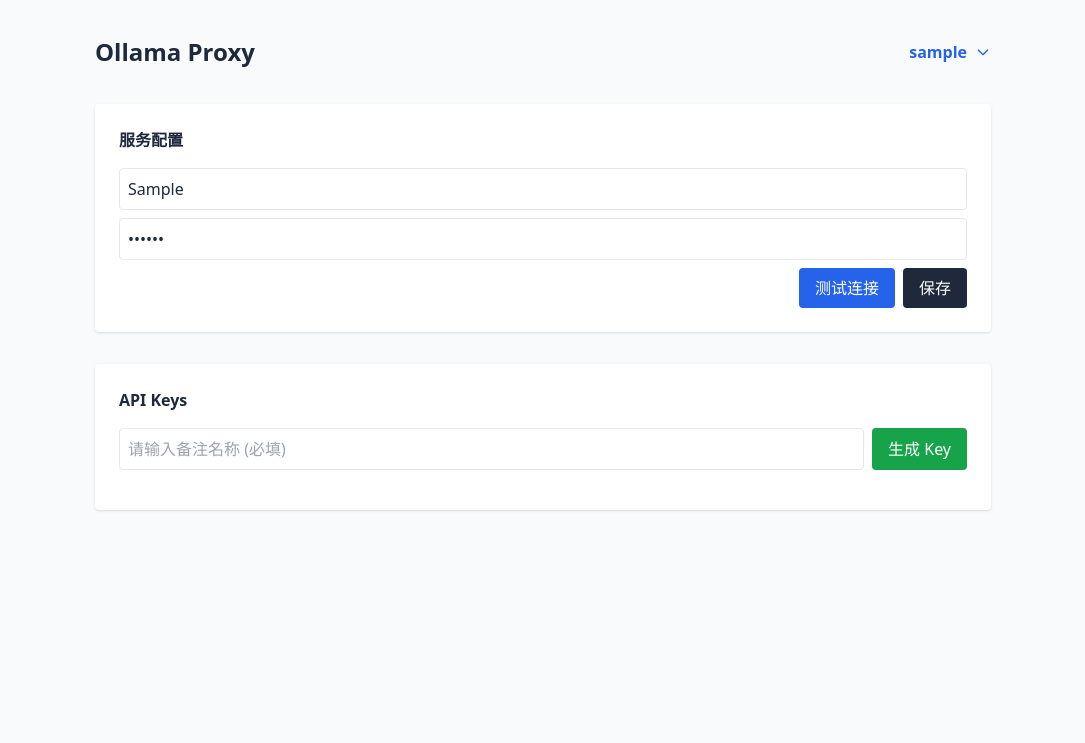
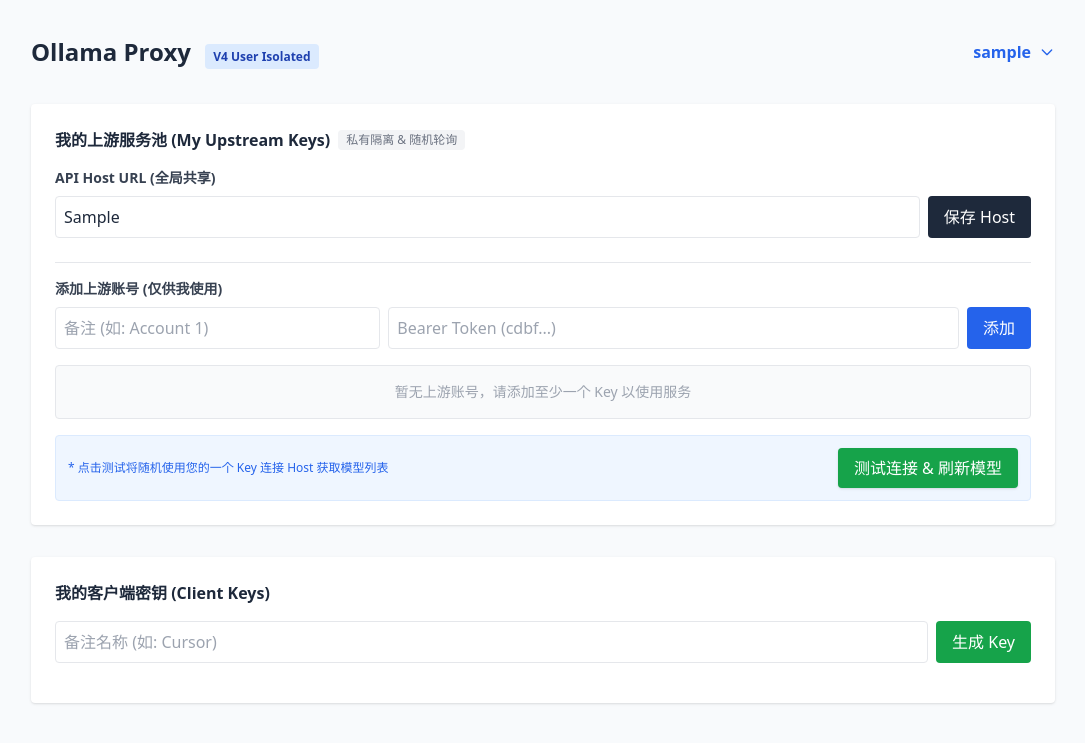
Before and after one commit to lewellyn7/Ollamacloud-Proxy, a Python web app: template app/templates/admin.html in a window 1280 px wide. Shown: the top 743 px of the page, without its empty margins (97-1182 px from the left). Run offline with Jinja, Linux system fonts and the light colour scheme; the template is opened without the code that fills it: most values are stand-ins (such as "Sample title", 1, 10 or a date in 2020); some libraries are stand-ins or nearby versions.

Commit message:
Revise admin.html for versioning and UI enhancements
Updated the admin interface to reflect versioning and improved user experience with upstream keys management.

```diff
--- a/app/templates/admin.html
+++ b/app/templates/admin.html
@@ -1,18 +1,18 @@
 <!DOCTYPE html>
 <html>
 <head>
-    <title>Admin</title>
+    <title>Admin V4</title>
     <script src="https://cdn.tailwindcss.com"></script>
     <script src="https://unpkg.com/vue@3/dist/vue.global.js"></script>
 </head>
 <body class="bg-slate-50 text-slate-800 p-8 min-h-screen">
-    <div id="app" class="max-w-4xl mx-auto relative">
+    <div id="app" class="max-w-5xl mx-auto relative">
         <div class="fixed bottom-5 right-5 z-50 flex flex-col gap-2">
             <div v-for="t in toasts" :key="t.id" :class="t.type=='error'?'bg-red-500':'bg-green-500'" class="text-white px-6 py-3 rounded shadow" v-text="t.msg"></div>
         </div>
 
         <header class="mb-8 flex justify-between items-center relative z-10">
-            <h1 class="text-2xl font-bold">Ollama Proxy</h1>
+            <h1 class="text-2xl font-bold">Ollama Proxy <span class="text-xs bg-blue-100 text-blue-800 px-2 py-1 rounded ml-2">V4 User Isolated</span></h1>
             <div class="relative group">
                 <button class="flex items-center gap-2 font-bold text-blue-600 hover:text-blue-800 py-2">
                     <span v-text="user"></span>
@@ -26,23 +26,64 @@
         </header>
 
         <section class="bg-white p-6 rounded shadow mb-8">
-            <h2 class="font-bold mb-4">服务配置</h2>
-            <input v-model="config.host" class="w-full p-2 border rounded mb-2" placeholder="Ollama URL">
-            <input v-model="config.key" type="password" class="w-full p-2 border rounded mb-2" placeholder="API Key (Optional)">
-            <div class="flex justify-end gap-2">
-                <button @click="testConn" :disabled="loading" class="bg-blue-600 text-white px-4 py-2 rounded" v-text="loading?'检测中...':'测试连接'"></button>
-                <button @click="saveConf" class="bg-slate-800 text-white px-4 py-2 rounded">保存</button>
+            <h2 class="font-bold mb-4 flex items-center gap-2">
+                我的上游服务池 (My Upstream Keys)
+                <span class="text-xs font-normal text-gray-500 bg-gray-100 px-2 py-0.5 rounded">私有隔离 & 随机轮询</span>
+            </h2>
+
+            <div class="mb-6">
+                <label class="block text-sm font-bold text-gray-700 mb-2">API Host URL (全局共享)</label>
+                <div class="flex gap-2">
+                    <input v-model="config.host" class="flex-1 p-2 border rounded" placeholder="https://ollama.com/api/chat">
+                    <button @click="saveConf" class="bg-slate-800 text-white px-4 py-2 rounded">保存 Host</button>
+                </div>
             </div>
-            <div v-if="models.length" class="mt-4 p-4 bg-green-50 rounded text-sm text-green-800">
-                <p class="font-bold mb-2">可用模型:</p>
-                <span v-for="m in models" class="mr-2 mb-2 inline-block bg-white border px-2 py-1 rounded" v-text="m"></span>
+
+            <div class="border-t pt-4">
+                <label class="block text-sm font-bold text-gray-700 mb-2">添加上游账号 (仅供我使用)</label>
+                <div class="flex gap-2 mb-4">
+                    <input v-model="newUpRemark" class="w-1/3 p-2 border rounded" placeholder="备注 (如: Account 1)">
+                    <input v-model="newUpKey" class="flex-1 p-2 border rounded" placeholder="Bearer Token (cdbf...)">
+                    <button @click="addUpKey" class="bg-blue-600 text-white px-4 py-2 rounded">添加</button>
+                </div>
+
+                <div class="bg-gray-50 rounded border mb-4">
+                    <div v-for="uk in upKeys" :key="uk.key" class="flex justify-between items-center p-3 border-b last:border-0">
+                        <div>
+                            <span class="font-bold text-sm text-gray-700" v-text="uk.remarks"></span>
+                            <code class="ml-2 text-xs text-gray-500" v-text="uk.key.substring(0, 10) + '...'"></code>
+                        </div>
+                        <div class="flex items-center gap-4">
+                            <span class="text-xs text-green-600 bg-green-100 px-2 py-1 rounded">就绪</span>
+                            <button @click="delUpKey(uk.key)" class="text-red-500 text-sm hover:underline">删除</button>
+                        </div>
+                    </div>
+                    <div v-if="upKeys.length === 0" class="p-4 text-center text-gray-400 text-sm">暂无上游账号，请添加至少一个 Key 以使用服务</div>
+                </div>
+
+                <div class="flex justify-between items-center bg-blue-50 p-3 rounded border border-blue-100">
+                    <div class="text-xs text-blue-600">
+                        * 点击测试将随机使用您的一个 Key 连接 Host 获取模型列表
+                    </div>
+                    <button @click="testConn" :disabled="loading" class="bg-green-600 text-white px-4 py-2 rounded shadow hover:bg-green-700 transition flex items-center gap-2">
+                        <span v-if="loading">连接中...</span>
+                        <span v-else>测试连接 & 刷新模型</span>
+                    </button>
+                </div>
+
+                <div v-if="models.length > 0" class="mt-4 p-4 bg-green-50 rounded-lg border border-green-200">
+                    <p class="text-sm text-green-800 font-bold mb-3">连接成功！当前 Key 可用模型：</p>
+                    <div class="flex flex-wrap gap-2 max-h-40 overflow-y-auto">
+                        <span v-for="m in models" :key="m" class="px-2 py-1 bg-white border border-green-300 rounded text-xs text-green-700 font-mono select-all" v-text="m"></span>
+                    </div>
+                </div>
             </div>
         </section>
 
         <section class="bg-white p-6 rounded shadow">
-            <h2 class="font-bold mb-4">API Keys</h2>
+            <h2 class="font-bold mb-4">我的客户端密钥 (Client Keys)</h2>
             <div class="flex gap-2 mb-4">
-                <input v-model="newKey" class="flex-1 p-2 border rounded" placeholder="请输入备注名称 (必填)">
+                <input v-model="newKey" class="flex-1 p-2 border rounded" placeholder="备注名称 (如: Cursor)">
                 <button @click="addKey" class="bg-green-600 text-white px-4 py-2 rounded">生成 Key</button>
             </div>
             <div v-for="k in keys" class="flex justify-between border-b py-2 text-sm">
@@ -60,47 +101,49 @@
             data() {
                 return {
                     user: "{{ username }}",
-                    config: { host: "{{ ollama_host }}", key: "{{ ollama_key }}" },
+                    config: { host: "{{ ollama_host }}" },
+                    upKeys: {{ upstream_keys|tojson }},
                     keys: {{ keys|tojson }},
-                    newKey: '',
-                    models: [],
-                    loading: false,
-                    toasts: []
+                    newKey: '', newUpKey: '', newUpRemark: '',
+                    models: [], // 存储模型列表
+                    loading: false, toasts: []
                 }
             },
             methods: {
-                toast(m, t='info') {
-                    const id=Date.now();
-                    this.toasts.push({id, msg:m, type:t});
-                    setTimeout(()=>this.toasts=this.toasts.filter(x=>x.id!==id),3000);
+                toast(m, t='info') { const id=Date.now(); this.toasts.push({id, msg:m, type:t}); setTimeout(()=>this.toasts=this.toasts.filter(x=>x.id!==id),3000); },
+
+                async saveConf() {
+                    const fd=new FormData(); fd.append('ollama_host', this.config.host);
+                    try { if((await fetch('/admin/config',{method:'POST',body:fd})).ok) this.toast('Host 保存成功','ok'); } catch{ this.toast('保存失败','error'); }
                 },
-                async saveConf(s=false) {
-                    const fd=new FormData(); fd.append('ollama_host', this.config.host); fd.append('ollama_key', this.config.key||'');
-                    try { if((await fetch('/admin/config',{method:'POST',body:fd})).ok && !s) this.toast('保存成功','ok'); } catch{ this.toast('保存失败','error'); }
+
+                async addUpKey() {
+                    if(!this.newUpKey || !this.newUpRemark) return this.toast('请填写完整','error');
+                    const fd=new FormData(); fd.append('key', this.newUpKey); fd.append('remarks', this.newUpRemark);
+                    if((await fetch('/admin/upstream_keys',{method:'POST',body:fd})).ok) location.reload();
+                    else this.toast('添加失败','error');
                 },
+                async delUpKey(k) { if(confirm('删除此上游账号?')) { await fetch('/admin/upstream_keys?key='+encodeURIComponent(k), {method:'DELETE'}); location.reload(); } },
+
                 async testConn() {
-                    this.loading=true; this.models=[]; await this.saveConf(true);
+                    this.loading=true; this.models = [];
                     try {
                         const res = await fetch('/api/test-connection', {method:'POST'}); const d=await res.json();
-                        if(res.ok && d.status=='success') { this.toast(d.message,'ok'); this.models=d.models; } else this.toast(d.message||'失败','error');
+                        if(res.ok && d.status=='success') {
+                            this.toast(d.message,'ok');
+                            this.models = d.models || []; // 更新模型列表
+                        } else {
+                            this.toast(d.message||'连接失败','error');
+                        }
                     } catch { this.toast('网络错误','error'); } finally { this.loading=false; }
                 },
+
                 async addKey() {
-                    // 修复：如果没有输入备注，弹出提示而不是静默失败
-                    if(!this.newKey) {
-                        this.toast('请先输入备注名称！', 'error');
-                        return;
-                    }
+                    if(!this.newKey) return this.toast('请输入备注','error');
                     const fd=new FormData(); fd.append('name', this.newKey);
-                    const res = await fetch('/admin/keys', {method:'POST',body:fd});
-                    if(res.ok) {
-                        this.toast('Key 生成成功', 'ok');
-                        setTimeout(() => location.reload(), 500);
-                    } else {
-                        this.toast('生成失败', 'error');
-                    }
+                    if((await fetch('/admin/keys', {method:'POST',body:fd})).ok) location.reload();
                 },
-                async delKey(k) { if(confirm('删除?')) { await fetch('/admin/keys/'+k, {method:'DELETE'}); location.reload(); } },
+                async delKey(k) { if(confirm('撤销?')) { await fetch('/admin/keys/'+k, {method:'DELETE'}); location.reload(); } },
                 copy(t) { navigator.clipboard.writeText(t); this.toast('已复制'); }
             }
         }).mount('#app')
```
